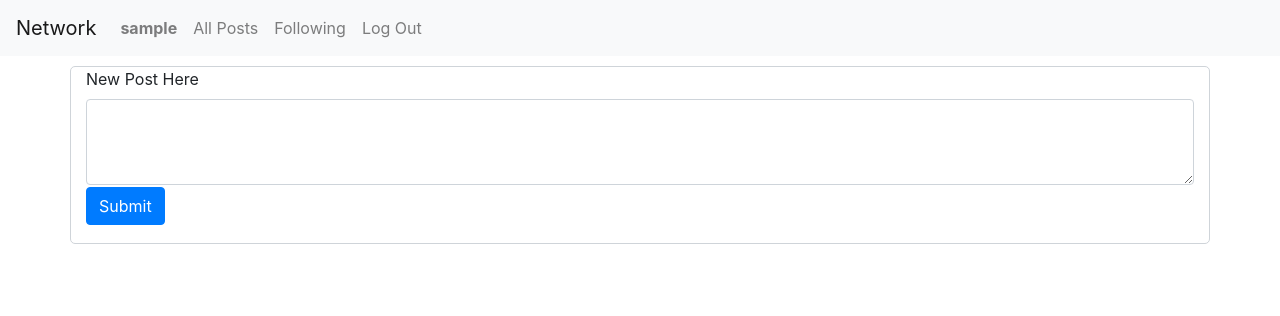
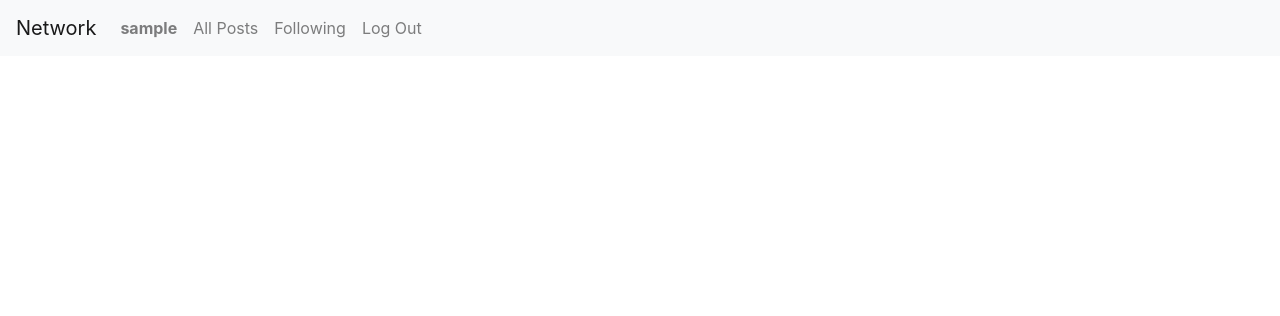
Before and after one commit to AlwynYin/cs50web-project4, a Django app: page / in a window 1280 px wide. Shown: the top 316 px of the page. Run offline with Django 3.2, Linux system fonts and the light colour scheme; the visitor is signed in with stand-in values (Sample User, id 1); parts of the project's set-up code (start-up, migrations or seed data) failed here and were passed over; some libraries are stand-ins or nearby versions.

Commit message:
deleted all work done

```diff
--- a/network/models.py
+++ b/network/models.py
@@ -4,21 +4,3 @@ from django.db import models
 
 class User(AbstractUser):
     id = models.BigAutoField(primary_key=True)
-
-
-class Post(models.Model):
-    id = models.BigAutoField(primary_key=True)
-    sender = models.ForeignKey(User, on_delete=models.CASCADE)
-    content = models.TextField(max_length=1000000)
-    timestamp = models.DateTimeField(auto_now=True)
-
-    def serialize(self):
-        return {
-            "id": self.id,
-            "sender": self.sender,
-            "content": self.content,
-            "timestamp": self.timestamp,
-        }
-
-    def __str__(self):
-        return f"<Post id:{self.id} sender: {self.sender}>"
--- a/network/static/network/app.js
+++ /dev/null
@@ -1,112 +0,0 @@
-// get csrf token
-function getCookie(name) {
-  let cookieValue = null;
-  if (document.cookie && document.cookie !== '') {
-      const cookies = document.cookie.split(';');
-      for (let i = 0; i < cookies.length; i++) {
-          const cookie = cookies[i].trim();
-          // Does this cookie string begin with the name we want?
-          if (cookie.substring(0, name.length + 1) === (name + '=')) {
-              cookieValue = decodeURIComponent(cookie.substring(name.length + 1));
-              break;
-          }
-      }
-  }
-  return cookieValue;
-}
-const csrftoken = getCookie('csrftoken');
-
-
-function hide(id) {
-  let element = document.getElementById(id);
-  element.style.display = "None";
-  return false;
-}
-
-
-function display_posts() {
-
-  // clear posts view
-  document.getElementById("posts").innerHTML = "";
-
-  // get all posts
-  fetch("/api/posts/all/", {
-    method: "POST",
-    headers: {'X-CSRFToken': csrftoken},
-
-  }).then(response => response.json()).then(response => {
-    let show_post = document.getElementById("posts");
-    show_post.classList.add("container");
-
-    if (response.posts.length === 0){
-      // display message
-      let message = document.createElement("h3");
-      message.innerHTML = "No Posts Yet";
-      show_post.append(message);
-    }
-
-    else {
-      response.posts.forEach(element => {
-        let row = document.createElement("li");
-        row.classList.add("row")
-        row.classList.add("post-info")
-        row.innerHTML = `
-        <div class="col-12">
-          <div class="row"><div class="col-12" style="color: grey">${element.sender}</div></div>
-          <div class="row"><div class="col-12">${element.content}</div></div>
-        </div>
-        `;
-        show_post.append(row);
-      });
-    }
-
-  });
-}
-
-
-// main
-document.addEventListener("DOMContentLoaded", () => {
-  // show post view if logged in
-  let add_post = document.getElementById("add_post");
-  if (is_authenticated) {
-    add_post.style.display = "block";
-
-    // submit post
-    document.getElementById("new_post_form").onsubmit = () => {
-      content = document.getElementById("new_post_content");
-
-      if (content.value === "") {
-        alert("content cannot be blank");
-        return false;
-      }
-
-      fetch("/api/posts/new/", {
-        method: 'POST',
-        headers: {'X-CSRFToken': csrftoken},
-        body: JSON.stringify({
-          content: content.value,
-        })
-
-      }).then(response => response.json()).then(response => {
-        if (response.status === "success") {
-          document.getElementById("add_post_success").style.display = "block";
-          document.getElementById("add_post_failure").style.display = "none";
-          document.getElementById("new_post_content").value = "";
-          display_posts();
-        } else {
-          document.getElementById("add_post_failure").style.display = "block";
-          document.getElementById("add_post_success").style.display = "none";
-        }
-
-      }).catch(err => {
-        alert("Error! you need to log in!")
-      })
-      return false;
-    };
-  }
-
-  // display all posts
-  if (is_authenticated){
-    display_posts()
-  }
-});
--- a/network/static/network/styles.css
+++ /dev/null
@@ -1,16 +0,0 @@
-.new-post {
-  margin-top: 10px;
-  border: 1px solid #cfd4d9;
-  border-radius: 5px;
-}
-
-.btn {
-  margin-top: 2px;
-  margin-bottom: 2px;
-}
-
-.post-info {
-  margin-top:8px;
-  margin-bottom: 8px;
-  border-top: 1px solid rgb(207, 212, 217);
-}
--- a/network/templates/network/index.html
+++ b/network/templates/network/index.html
@@ -6,40 +6,5 @@
 {% endblock %}
 
 {% block body %}
-    <div class="container">
-        <!-- add post success view -->
-        <div class="row" id="add_post_success" style="display: none">
-            <div class="alert alert-success col-12">
-                Success!        <a href="https://www.google.com/" onclick="return hide('add_post_success')">OK</a>
-            </div>
-        </div>
-        <!-- add post failure view -->
-        <div class="row" id="add_post_failure" style="display: none">
-            <div class="alert alert-success col-12">
-                Failed, please try again later (T⌓T)        <a href="https://www.google.com/" onclick="return hide('add_post_failure')">OK</a>
-            </div>
-        </div>
-        {% if user.is_authenticated %}
-            <!-- add post view -->
-            <div id="add_post" style="display: none">
-                <div class="row new-post">
-                    <div class="col-12">
-                        <form id="new_post_form">
-                            <div class="form-group">
-                                <label for="new_post_content">New Post Here</label>
-                                <textarea class="form-control" id="new_post_content" rows="3"></textarea>
-                                <input type="submit" class="btn btn-primary">
-                            </div>
-                        </form>
-                    </div>
-                </div>
-            </div>
-        {% endif %}
-        <!-- posts view -->
-        <div>
-            <div id="posts">
 
-            </div>
-        </div>
-    </div>
 {% endblock %}
--- a/network/urls.py
+++ b/network/urls.py
@@ -8,9 +8,4 @@ urlpatterns = [
     path("login", views.login_view, name="login"),
     path("logout", views.logout_view, name="logout"),
     path("register", views.register, name="register"),
-
-    # api path
-    path("api/posts/user/<int:id>/", views.user_posts, name="user_posts"),
-    path("api/posts/new/", views.new_post, name="new_post"),
-    path("api/posts/all/", views.all_posts, name="all_posts")
 ]
--- a/network/views.py
+++ b/network/views.py
@@ -1,6 +1,4 @@
 import json
-from tkinter import W
-from turtle import pos
 from django.contrib.auth import authenticate, login, logout
 from django.contrib.auth.decorators import login_required
 from django.db import IntegrityError
@@ -65,49 +63,3 @@ def register(request):
         return HttpResponseRedirect(reverse("index"))
     else:
         return render(request, "network/register.html")
-
-
-# apis
-@login_required
-def new_post(request):
-    '''
-    creates a new post\n
-    request body should be in this way\n
-    {\n
-        "content": content\n
-    }
-    '''
-    if request.method != "POST":
-        return JsonResponse({"error": "POST method required"}, status=400)
-
-    try:
-        body = json.loads(request.body)
-        if body["content"] == "":
-            return JsonResponse({"status": "fail", "error": "content cannot be blank"})
-        post = Post.objects.create(sender=request.user, content=body["content"])
-        post.save()
-        return JsonResponse({"status": "success"}, status=200)
-    except:
-        return JsonResponse({"status": "fail"}, status=502)
-
-
-@login_required
-def user_posts(request):
-    raise NotImplementedError
-
-
-@login_required
-def all_posts(request):
-    '''
-    return a list of all not deleted post
-    '''
-    if request.method != "POST":
-        return JsonResponse({"error": "POST method required"}, status=400)
-
-    try:
-        response = {"status": "success"}
-        all_posts = Post.objects.all()
-        response["posts"] = [{"sender": post.sender.username, "content": post.content} for post in all_posts]
-        return JsonResponse(response)
-    except:
-        return JsonResponse({"status": "fail"}, status=502)
```
Also changed, not shown: network/tests.py (+0 -14 lines).
